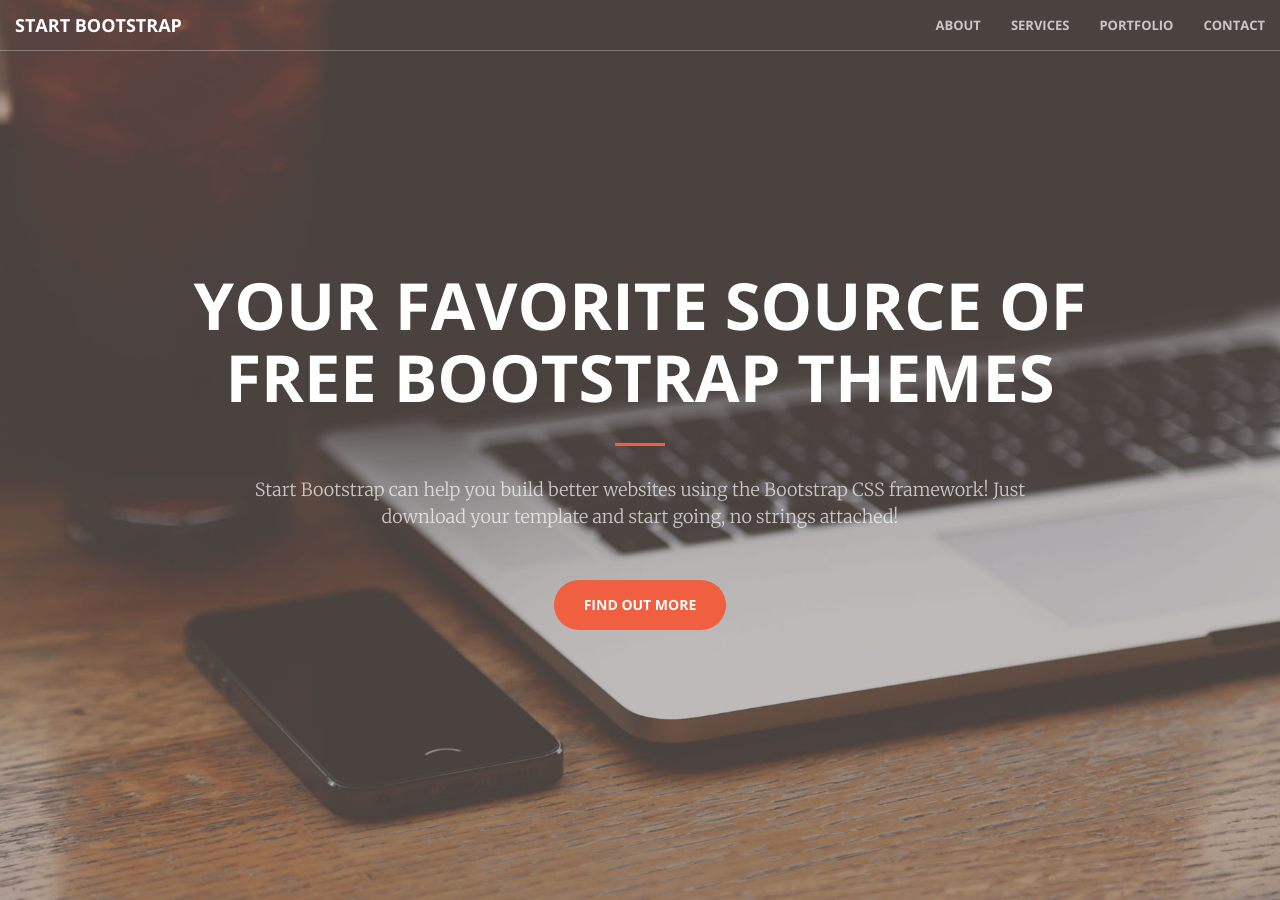
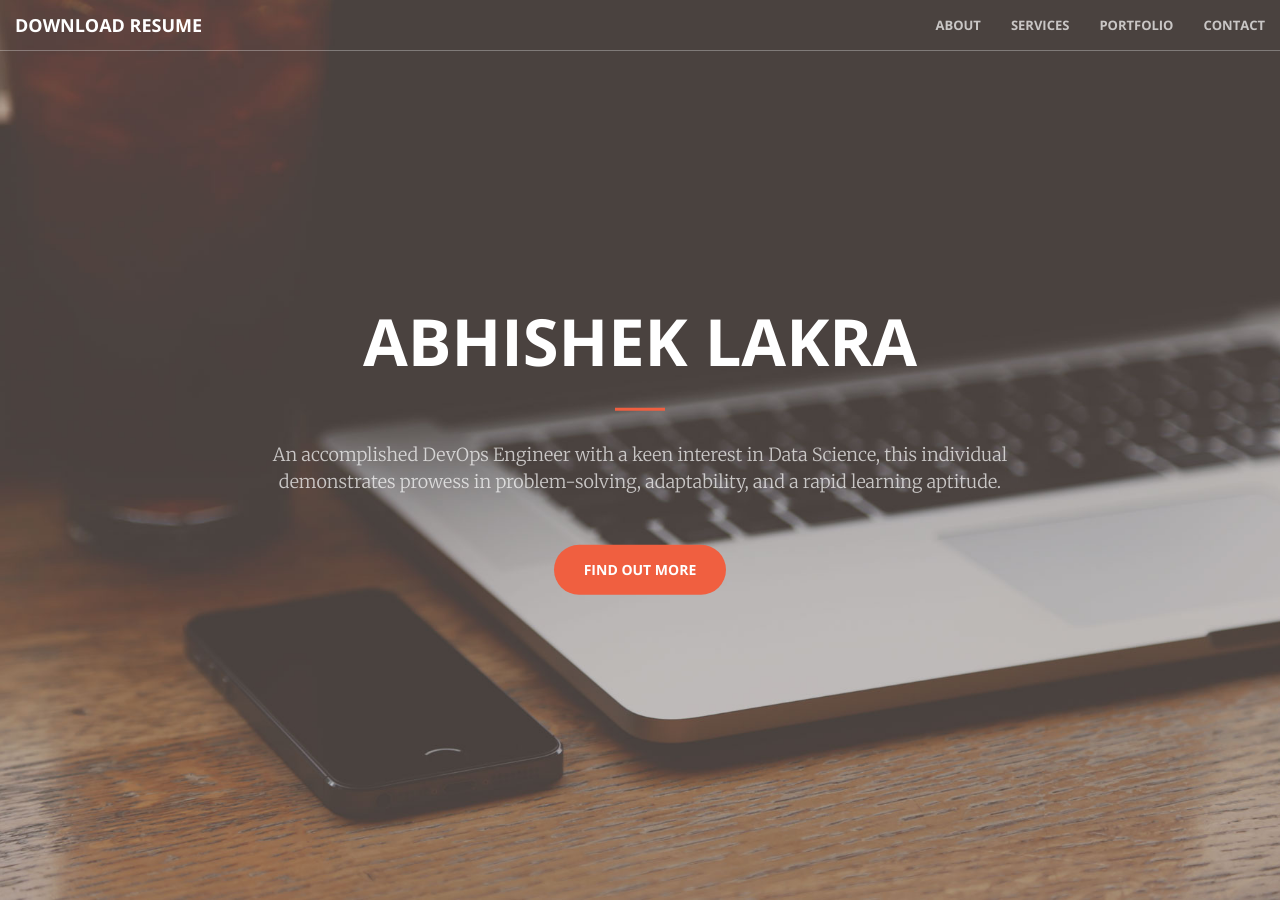
Before and after one commit to abhishek-lakra/abhishek-lakra.github.io, a Jekyll site: the page built from index.html, in a window 1280 px wide and 900 px high. Built offline with Jekyll 4.4.1, drawn with Linux system fonts in a browser that asks for light colours.

Commit message:
Update page file

```diff
--- a/_includes/head.html
+++ b/_includes/head.html
@@ -6,7 +6,7 @@
     <meta name="description" content="">
     <meta name="author" content="">
 
-    <title>Creative - Start Bootstrap Theme</title>
+    <title>Abhishek Lakra</title>
 
     <!-- Bootstrap Core CSS -->
     <link rel="stylesheet" href="css/bootstrap.min.css" type="text/css">
--- a/_includes/header.html
+++ b/_includes/header.html
@@ -1,9 +1,9 @@
 <header>
     <div class="header-content">
         <div class="header-content-inner">
-            <h1>Your Favorite Source of Free Bootstrap Themes</h1>
+            <h1>Abhishek Lakra</h1>
             <hr>
-            <p>Start Bootstrap can help you build better websites using the Bootstrap CSS framework! Just download your template and start going, no strings attached!</p>
+            <p>An accomplished DevOps Engineer with a keen interest in Data Science, this individual demonstrates prowess in problem-solving, adaptability, and a rapid learning aptitude.</p>
             <a href="#about" class="btn btn-primary btn-xl page-scroll">Find Out More</a>
         </div>
     </div>
--- a/_includes/nav.html
+++ b/_includes/nav.html
@@ -8,7 +8,7 @@
                 <span class="icon-bar"></span>
                 <span class="icon-bar"></span>
             </button>
-            <a class="navbar-brand page-scroll" href="#page-top">Start Bootstrap</a>
+            <a class="navbar-brand page-scroll" href="#page-top">Download Resume</a>
         </div>
 
         <!-- Collect the nav links, forms, and other content for toggling -->
--- a/_includes/portfolio.html
+++ b/_includes/portfolio.html
@@ -7,10 +7,10 @@
                     <div class="portfolio-box-caption">
                         <div class="portfolio-box-caption-content">
                             <div class="project-category text-faded">
-                                Category
+                                EDA UI
                             </div>
                             <div class="project-name">
-                                Project Name
+                                Python, Streamlit, Python-EDA Libraries
                             </div>
                         </div>
                     </div>
```
